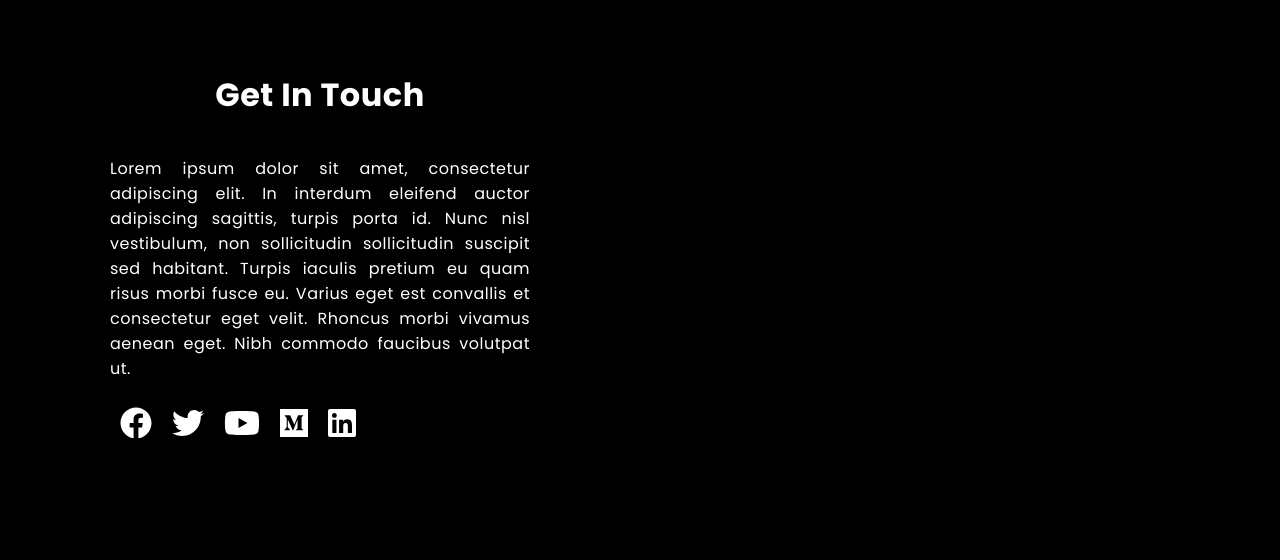
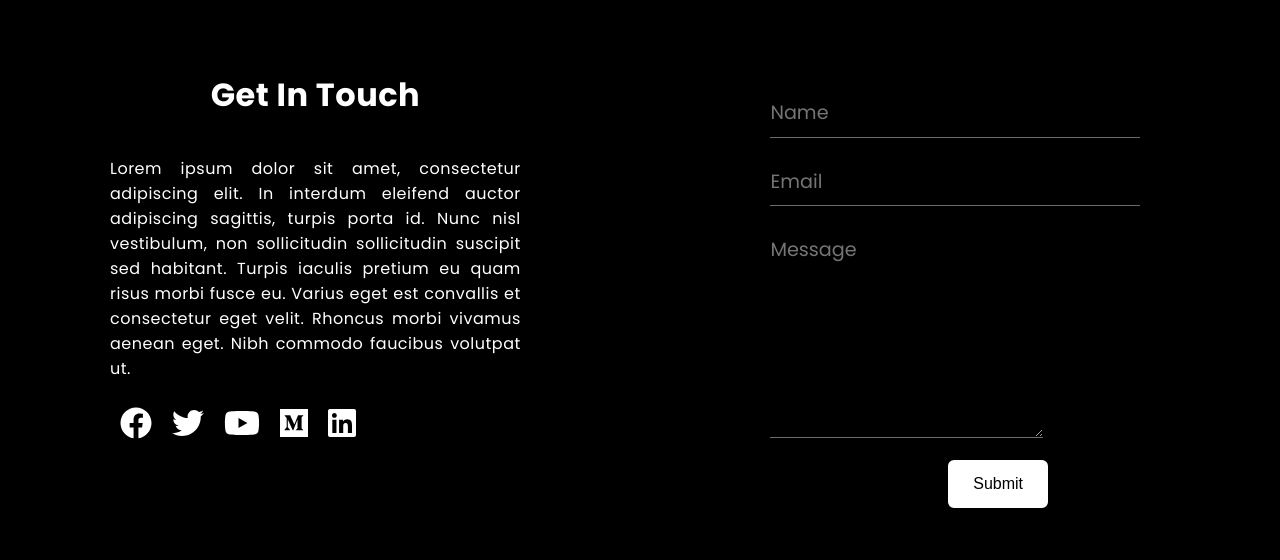
Before and after one commit to developer-student-club-thapar/react-bootcamp-demo, a React (Create React App) app: page / in a window 1280 px wide. Shown: the part 737-1297 px from the top of the page. Built offline with nearby package versions, Linux system fonts and the light colour scheme.

Commit message:
footer complete

```diff
--- a/src/App.css
+++ b/src/App.css
@@ -17,6 +17,12 @@
     margin: 100px;
 }
 
+.footer-right {
+    display: flex;
+    flex-direction: column;
+    margin: 120px;
+}
+
 .footer-left-icons {
     display: flex;
     flex-direction: row;
@@ -30,3 +36,49 @@
     -ms-flex: 1; /* IE 10 */
     flex: 1; /* Standard syntax */
 }
+
+input {
+    background: #000;
+    /* width: 80%; */
+    font-size: 1.2em;
+    font-family: Poppins;
+    border: none;
+    border-bottom-style: solid;
+    border-bottom-width: 0.1em;
+    border-bottom-color: #676c72;
+    padding: 1em 0 0.5em 0em;
+    margin: 0.5em;
+    color: #fff;
+    margin-bottom: 0;
+}
+
+.textArea {
+    background: #000;
+    width: 70%;
+    font-family: Poppins;
+    font-size: 1.2em;
+    border: none;
+    border-bottom-style: solid;
+    border-bottom-width: 0.1em;
+    border-bottom-color: #676c72;
+    padding: 1em 0 0.5em 0em;
+    margin: 0.5em;
+    color: #fff;
+    margin-bottom: 0;
+    vertical-align: top;
+    height: 10em;
+}
+
+.FormButton {
+    margin-top: 20px;
+    margin-right: 100px;
+    float: right;
+    border-style: solid;
+    border-width: 2px;
+    padding: 15px 25px 15px 25px;
+    color: #000;
+    font-size: 1em;
+    background: #fff;
+    border-radius: 0.5em;
+    cursor: pointer;
+}
--- a/src/components/Footer.js
+++ b/src/components/Footer.js
@@ -69,7 +69,19 @@ class Footer extends React.Component {
                         </div>
                     </div>
                 </div>
-                <div class="column">Column 2</div>
+                <div class="column">
+                    <div class="footer-right">
+                        <form>
+                            <input type="text" placeholder="Name" />
+                            <input type="text" placeholder="Email" />
+                            <textarea
+                                className="textArea"
+                                placeholder="Message"
+                            ></textarea>
+                            <button className="FormButton">Submit</button>
+                        </form>
+                    </div>
+                </div>
             </div>
         );
     }
```
